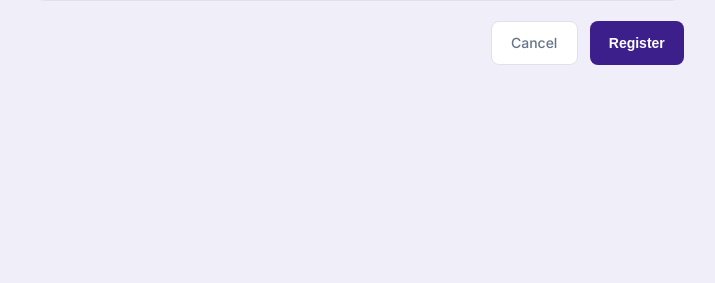
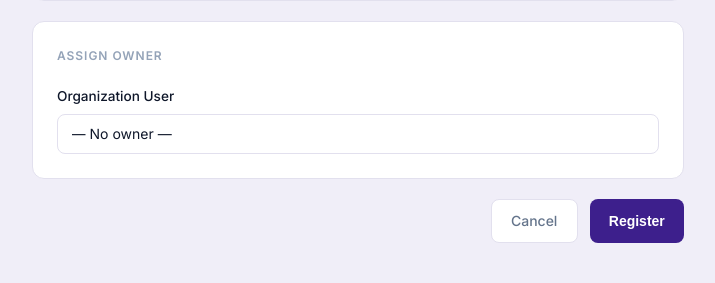
Before and after one commit to kanangoylarov/CampusEvents, a Flask app: template app/templates/organizations/create.html in a window 1280 px wide. Shown: the part 772-1055 px from the top of the page, without its empty margins (282-997 px from the left). Before the commit the page ends 837 px from the top, so only its background shows below. Run offline with Flask 3, Linux system fonts and the light colour scheme; the template is opened without the code that fills it: most values are stand-ins (such as "Sample title", 1, 10 or a date in 2020).

Commit message:
Add owner assignment dropdown for admin on main organization create page
- Admin sees 'Assign Owner' section with unassigned org-role users
- Organization-role users don't see this section, org auto-links to them
- Works on both main site and admin panel create forms

Co-Authored-By: Claude Opus 4.6 (1M context) <noreply@anthropic.com>

```diff
--- a/app/templates/organizations/create.html
+++ b/app/templates/organizations/create.html
@@ -38,6 +38,21 @@
             </div>
         </div>
 
+        {% if org_users is defined and org_users %}
+        <div class="form-section">
+            <h4 class="section-title">Assign Owner</h4>
+            <div class="form-group">
+                <label for="assign_user_id">Organization User</label>
+                <select id="assign_user_id" name="assign_user_id">
+                    <option value="">— No owner —</option>
+                    {% for u in org_users %}
+                    <option value="{{ u.id }}">{{ u.full_name }} ({{ u.email }})</option>
+                    {% endfor %}
+                </select>
+            </div>
+        </div>
+        {% endif %}
+
         <div class="form-actions">
             <a href="{{ url_for('organization.list_organizations') }}" class="btn-secondary">Cancel</a>
             <button type="submit" class="btn-primary">Register</button>
```
Also changed, not shown: app/routers/organization_routes.py (+14 -2 lines).
